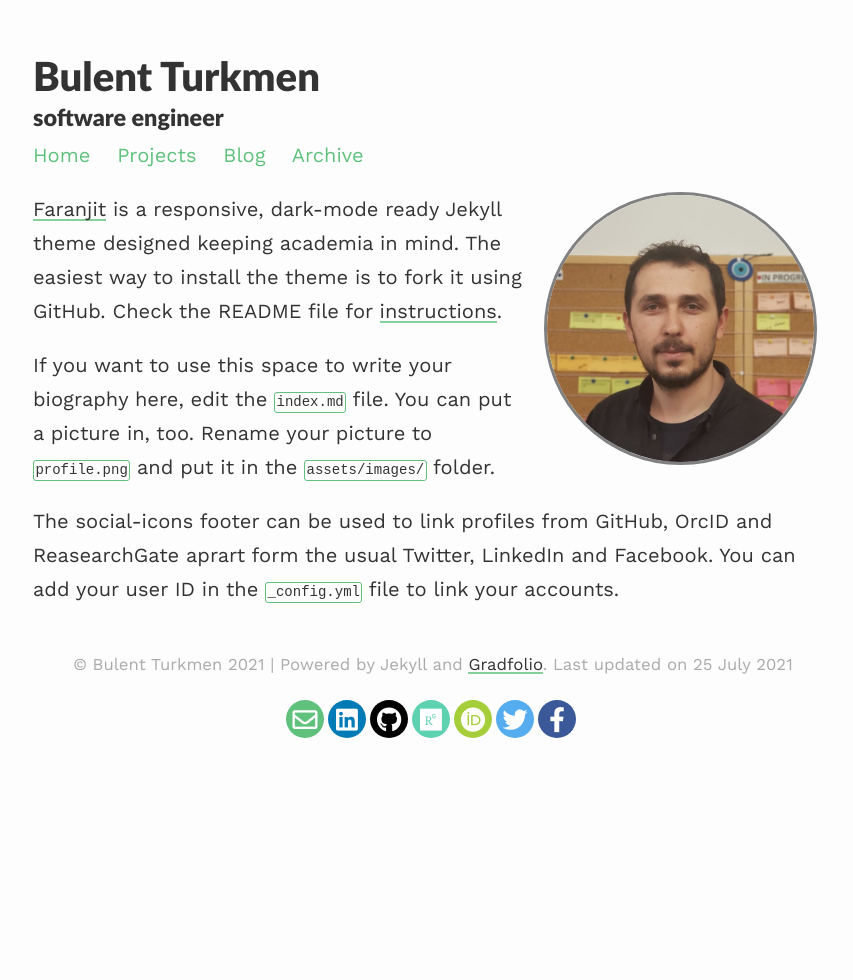
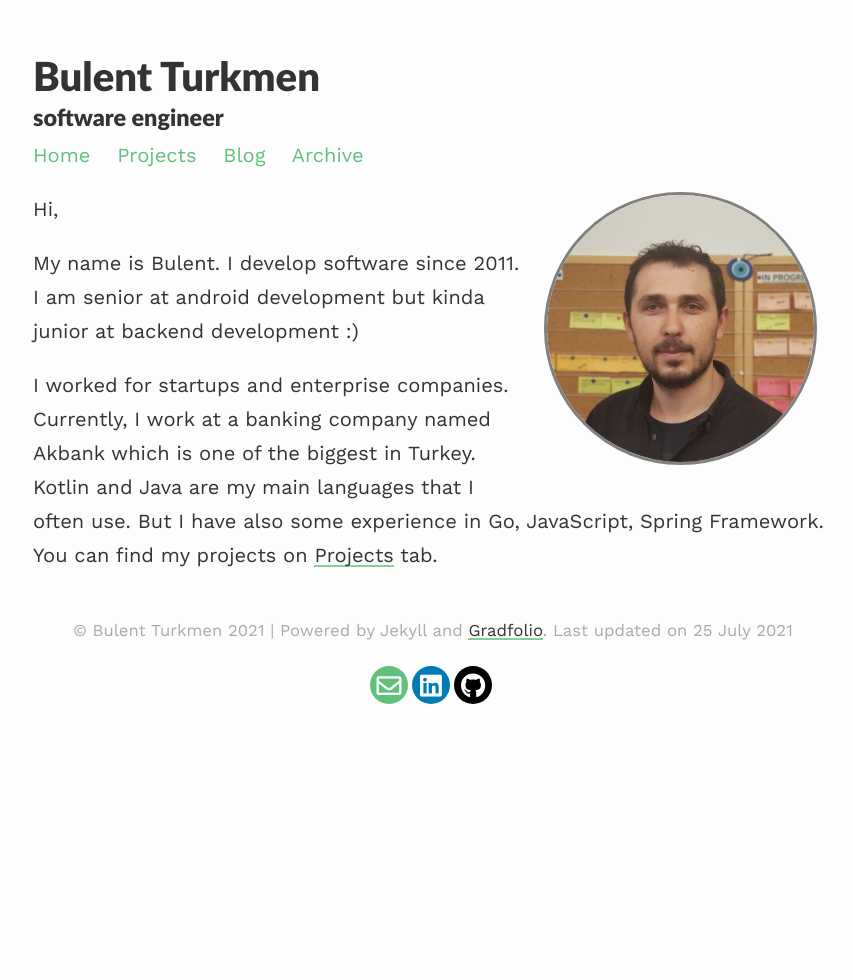
Before and after one commit to faranjit/faranjit.github.io, a Jekyll site: the page built from index.md, in a window 1280 px wide. Shown: the whole page, without its empty margins (207-1060 px from the left). Built offline with Jekyll 4.4.1, drawn with Linux system fonts in a browser that asks for light colours; nearby versions of some CDN libraries.

Commit message:
added short bio

```diff
--- a/_config.yml
+++ b/_config.yml
@@ -13,12 +13,8 @@ permalink: /blog/:year/:title/
 paginate_path: /blog/page:num/
 
 # Social media links in footer
-facebook: "#"
-twitter: "#"
-linkedin: "#"
-github: "#"
-researchgate: "#"
-orcid: "#"
+linkedin: "bulent-turkmen-749a5655"
+github: "faranjit"
 
 highlighter: rouge
 markdown: kramdown
--- a/index.md
+++ b/index.md
@@ -7,8 +7,13 @@ profile:
 published: true
 ---
 
-[Faranjit](https://github.com/faranjit/faranjit.github.io){:target="_blank"} is a responsive, dark-mode ready Jekyll theme designed keeping academia in mind. The easiest way to install the theme is to fork it using GitHub. Check the README file for [instructions](https://github.com/jitinnair1/gradfolio#installation){:target="_blank"}.
+Hi,
 
-If you want to use this space to write your biography here, edit the `index.md` file. You can put a picture in, too. Rename your picture to `profile.png` and put it in the `assets/images/` folder.
+My name is Bulent. I develop software since 2011.
+I am senior at android development but kinda junior at backend development :)
 
-The social-icons footer can be used to link profiles from GitHub, OrcID and ReasearchGate aprart form the usual Twitter, LinkedIn and Facebook. You can add your user ID in the `_config.yml` file to link your accounts.
+I worked for startups and enterprise companies.
+Currently, I work at a banking company named Akbank which is one of the biggest in Turkey.
+Kotlin and Java are my main languages that I often use.
+But I have also some experience in Go, JavaScript, Spring Framework.
+You can find my projects on [Projects](/projects) tab.
```
